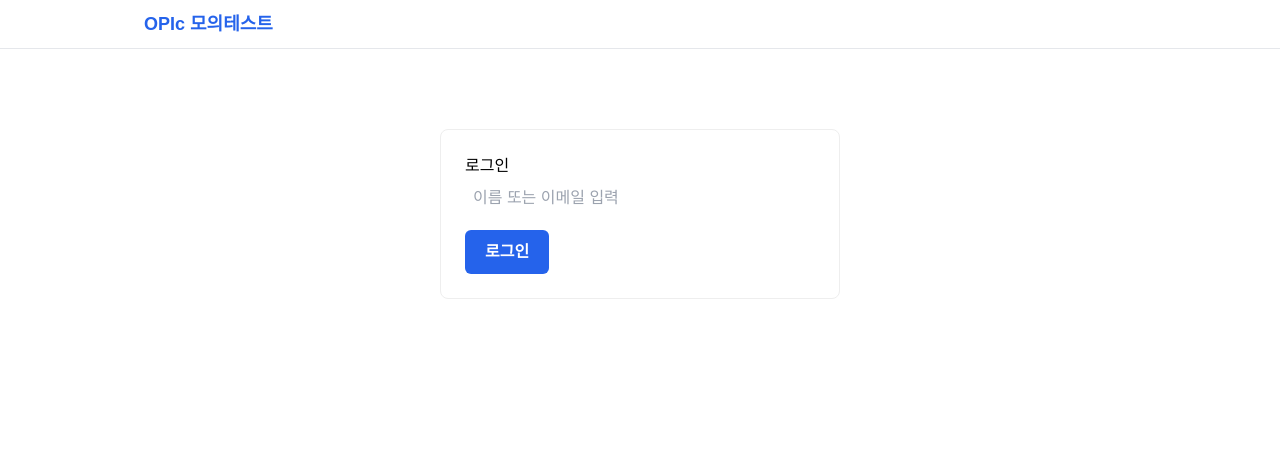
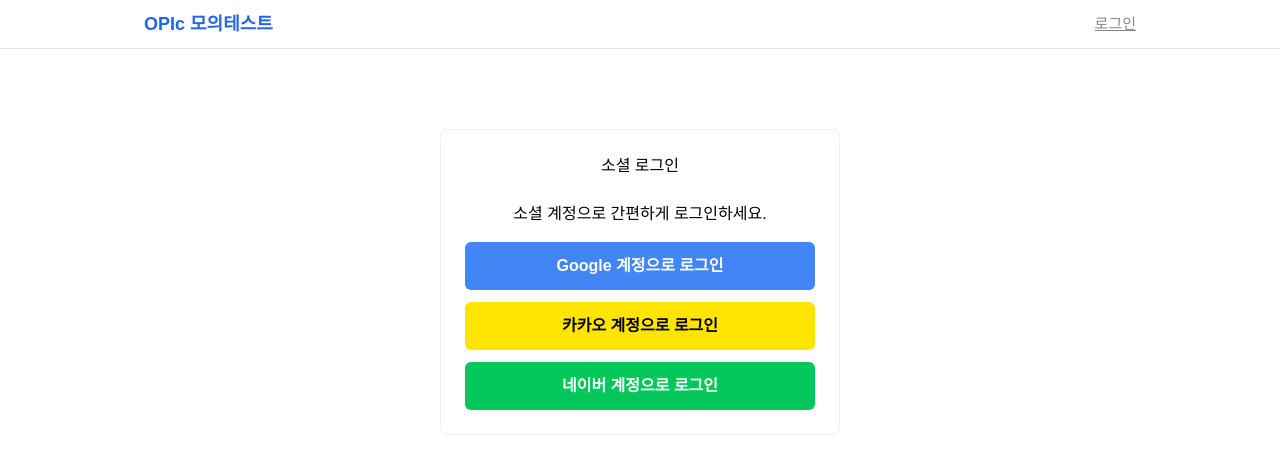
Before and after one commit to dreamwithai/opic-test, a Next.js app: page /login in a window 1280 px wide. Shown: the top 474 px of the page. Built offline with nearby package versions, Linux system fonts and the light colour scheme; no server answers.

Commit message:
feat: Implement social login with NextAuth.js and Supabase

```diff
--- a/app/ClientLayout.tsx
+++ /dev/null
@@ -1,51 +0,0 @@
-"use client";
-import { useEffect, useRef } from "react";
-import { useUserStore } from "./components/useUserStore";
-import { usePathname } from "next/navigation";
-
-export default function ClientLayout({ children }: { children: React.ReactNode }) {
-  const { initFromStorage } = useUserStore();
-  const containerRef = useRef<HTMLDivElement>(null);
-  const pathname = usePathname();
-
-  // Height 동기화 함수
-  const sendHeight = () => {
-    if (containerRef.current && window.parent !== window) {
-      const height = containerRef.current.scrollHeight;
-      window.parent.postMessage({ type: 'setHeight', height }, '*');
-      // console.log('postMessage setHeight', height);
-    }
-  };
-
-  // 부모에게 scrollToTop 요청
-  const sendScrollToTop = () => {
-    if (window.parent !== window) {
-      window.parent.postMessage({ type: 'scrollToTop' }, '*');
-    }
-  };
-
-  useEffect(() => {
-    initFromStorage();
-  }, [initFromStorage]);
-
-  // 경로가 바뀔 때마다 height, scrollToTop 모두 전송
-  useEffect(() => {
-    setTimeout(sendHeight, 100);
-    setTimeout(sendScrollToTop, 120);
-  }, [pathname]);
-
-  useEffect(() => {
-    // 부모가 명시적으로 요청할 때만 응답
-    const handleMessage = (event: MessageEvent) => {
-      if (event.data?.type === 'requestHeight') {
-        sendHeight();
-      }
-    };
-    window.addEventListener('message', handleMessage);
-    return () => {
-      window.removeEventListener('message', handleMessage);
-    };
-  }, []);
-
-  return <div ref={containerRef}>{children}</div>;
-}
--- /dev/null
+++ b/app/api/auth/[...nextauth]/route.ts
@@ -0,0 +1,99 @@
+import NextAuth from "next-auth"
+import GoogleProvider from "next-auth/providers/google"
+import KakaoProvider from "next-auth/providers/kakao"
+import NaverProvider from "next-auth/providers/naver"
+import { supabase } from "@/lib/supabase"
+import { AuthOptions } from "next-auth"
+
+export const authOptions: AuthOptions = {
+  providers: [
+    GoogleProvider({
+      clientId: process.env.GOOGLE_CLIENT_ID!,
+      clientSecret: process.env.GOOGLE_CLIENT_SECRET!,
+    }),
+    KakaoProvider({
+      clientId: process.env.KAKAO_CLIENT_ID!,
+      clientSecret: process.env.KAKAO_CLIENT_SECRET!,
+    }),
+    NaverProvider({
+      clientId: process.env.NAVER_CLIENT_ID!,
+      clientSecret: process.env.NAVER_CLIENT_SECRET!,
+    }),
+  ],
+  callbacks: {
+    async signIn({ user, account, profile }) {
+      if (!user.email) {
+        console.error("Email not found in user profile");
+        return false;
+      }
+
+      try {
+        // 1. 소셜 로그인 사용자가 DB에 있는지 확인
+        let { data: member, error } = await supabase
+          .from('members')
+          .select('*')
+          .eq('email', user.email)
+          .single();
+
+        if (error && error.code !== 'PGRST116') { // PGRST116: 'exact one row' 에러는 없는 경우이므로 무시
+          console.error("Error fetching member:", error);
+          return false; // DB 에러 시 로그인 실패
+        }
+
+        // 2. DB에 없으면 새로 추가
+        if (!member) {
+          const { data: newMember, error: insertError } = await supabase
+            .from('members')
+            .insert([
+              {
+                email: user.email,
+                name: user.name,
+                provider: account?.provider, // 'google', 'kakao', 'naver'
+                type: 'user', // 기본 타입
+              },
+            ])
+            .select()
+            .single();
+
+          if (insertError) {
+            console.error("Error inserting new member:", insertError);
+            return false; // 회원가입 실패 시 로그인 실패
+          }
+          member = newMember;
+        }
+
+        // 3. user 객체에 우리 DB의 id와 type을 추가 (이후 콜백에서 사용)
+        user.id = member.id;
+        user.type = member.type;
+        return true; // 로그인 성공
+
+      } catch (e) {
+        console.error("Sign in callback error", e);
+        return false;
+      }
+    },
+    async jwt({ token, user }) {
+      // signIn 콜백에서 넘겨준 user 정보를 token에 담기
+      if (user) {
+        token.id = user.id;
+        token.type = user.type;
+      }
+      return token;
+    },
+    async session({ session, token }) {
+      // jwt 콜백에서 token에 담은 정보를 session.user에 담기
+      if (session.user) {
+        session.user.id = token.id as string;
+        session.user.type = token.type as string;
+      }
+      return session;
+    },
+  },
+  pages: {
+    signIn: '/login',
+  }
+}
+
+const handler = NextAuth(authOptions)
+
+export { handler as GET, handler as POST }
--- /dev/null
+++ b/app/components/AuthProvider.tsx
@@ -0,0 +1,11 @@
+'use client'
+
+import { SessionProvider } from 'next-auth/react'
+
+export default function AuthProvider({
+  children,
+}: {
+  children: React.ReactNode
+}) {
+  return <SessionProvider>{children}</SessionProvider>
+}
--- a/app/components/LoginInfoHeader.tsx
+++ b/app/components/LoginInfoHeader.tsx
@@ -1,14 +1,15 @@
 "use client";
-import { useEffect } from "react";
 import Link from "next/link";
-import { useUserStore } from './useUserStore';
+import { useSession, signOut } from "next-auth/react";
 
 export default function LoginInfoHeader() {
-  const { member, initFromStorage, logout } = useUserStore();
+  const { data: session, status } = useSession();
+  const user = session?.user;
 
-  useEffect(() => {
-    initFromStorage();
-  }, [initFromStorage]);
+  const handleLogout = (e: React.MouseEvent<HTMLAnchorElement>) => {
+    e.preventDefault();
+    signOut({ callbackUrl: '/' });
+  };
 
   return (
     <header className="bg-white border-b border-gray-200" style={{ marginBottom: 0 }}>
@@ -16,11 +17,13 @@ export default function LoginInfoHeader() {
         <h1 className="text-lg font-bold text-blue-600 cursor-pointer font-sans">
           <Link href="/">OPIc 모의테스트</Link>
         </h1>
-        {member?.name ? (
+        {status === "loading" ? (
+          <div>Loading...</div>
+        ) : user ? (
           <span style={{ color: "#2563eb", fontWeight: 500, fontSize: 15, display: 'flex', alignItems: 'center' }}>
-            {member.name.length > 6 ? `${member.name.slice(0, 6)}...` : member.name} 님
+            {user.name && (user.name.length > 6 ? `${user.name.slice(0, 6)}...` : user.name)} 님
             <span style={{ marginLeft: 16 }}>
-              <a href="#" onClick={logout} style={{ color: '#888', fontWeight: 400, fontSize: 14, marginLeft: 8, textDecoration: 'underline', cursor: 'pointer' }}>
+              <a href="#" onClick={handleLogout} style={{ color: '#888', fontWeight: 400, fontSize: 14, marginLeft: 8, textDecoration: 'underline', cursor: 'pointer' }}>
                 로그아웃
               </a>
             </span>
@@ -30,7 +33,7 @@ export default function LoginInfoHeader() {
               </button>
             </Link>
           </span>
-        ) : member === null ? null : (
+        ) : (
           <span style={{ color: "#888", fontSize: 15 }}>
             <Link href="/login" style={{ textDecoration: 'underline', cursor: 'pointer' }}>
               로그인
@@ -41,14 +44,3 @@ export default function LoginInfoHeader() {
     </header>
   );
 }
-
-export function useScrollToTopOnMount() {
-  useEffect(() => {
-    const isIframe = typeof window !== 'undefined' && window.self !== window.top;
-    if (isIframe) {
-      setTimeout(() => {
-        window.scrollTo(0, 0);
-      }, 30); // 렌더링 이후 스크롤 이동 보장
-    }
-  }, []);
-}
--- a/app/components/useUserStore.ts
+++ /dev/null
@@ -1,55 +0,0 @@
-"use client";
-
-import { create } from 'zustand';
-
-interface Member {
-  id?: number;
-  name?: string;
-  type?: string;
-  [key: string]: any;
-}
-
-interface UserStore {
-  member: Member | null;
-  setMember: (member: Member | null) => void;
-  logout: () => void;
-  initFromStorage: () => void;
-}
-
-export const useUserStore = create<UserStore>((set) => ({
-  member: null,
-  setMember: (member) => {
-    set({ member });
-    if (typeof window !== 'undefined') {
-      if (member) {
-        localStorage.setItem('member', JSON.stringify(member));
-        if (member.type === 'admin') {
-          localStorage.setItem('isAdmin', 'true');
-        } else {
-          localStorage.setItem('isAdmin', 'false');
-        }
-      } else {
-        localStorage.removeItem('member');
-        localStorage.removeItem('isAdmin');
-      }
-    }
-  },
-  logout: () => {
-    set({ member: null });
-    if (typeof window !== 'undefined') {
-      localStorage.removeItem('member');
-      localStorage.removeItem('isAdmin');
-      localStorage.removeItem('userData');
-    }
-  },
-  initFromStorage: () => {
-    if (typeof window !== 'undefined') {
-      const syncMember = () => {
-        const m = localStorage.getItem('member');
-        set({ member: m ? JSON.parse(m) : null });
-      };
-      window.addEventListener('storage', syncMember);
-      syncMember(); // 최초 1회 동기화
-    }
-  },
-}));
--- a/app/layout.tsx
+++ b/app/layout.tsx
@@ -1,26 +1,21 @@
 import './globals.css'
 import type { Metadata } from 'next'
 import LoginInfoHeader from './components/LoginInfoHeader'
-import ClientLayout from './ClientLayout'
+import { Viewport } from 'next'
+import AuthProvider from './components/AuthProvider'
 
 export const metadata: Metadata = {
+  metadataBase: new URL('https://opic-test.vercel.app'),
   title: 'OPIc 모의테스트',
   description: 'OPIc 영어 말하기 모의테스트 - 실전과 같은 환경에서 연습하세요',
   keywords: ['OPIc', '영어 말하기', '모의테스트', '영어 시험', '영어 회화'],
   authors: [{ name: 'OPIc Team' }],
-  viewport: {
-    width: 'device-width',
-    initialScale: 1,
-    maximumScale: 1,
-  },
   icons: {
     icon: '/icon.svg',
     shortcut: '/icon.svg',
     apple: '/icon.svg',
   },
   manifest: '/manifest.json',
-  themeColor: '#2563eb',
-  colorScheme: 'light',
   robots: {
     index: true,
     follow: true,
@@ -33,6 +28,14 @@ export const metadata: Metadata = {
   },
 }
 
+export const viewport: Viewport = {
+  width: 'device-width',
+  initialScale: 1,
+  maximumScale: 1,
+  themeColor: '#2563eb',
+  colorScheme: 'light',
+}
+
 export default function RootLayout({
   children,
 }: {
@@ -41,10 +44,10 @@ export default function RootLayout({
   return (
     <html lang="ko">
       <body>
-        <ClientLayout>
+        <AuthProvider>
           <LoginInfoHeader />
           {children}
-        </ClientLayout>
+        </AuthProvider>
       </body>
     </html>
   )
--- a/app/login/page.tsx
+++ b/app/login/page.tsx
@@ -1,133 +1,67 @@
 'use client';
 
-import { useEffect, useState } from 'react';
-import { useRouter } from 'next/navigation';
-import { supabase } from '@/lib/supabase';
-import { useUserStore } from '../components/useUserStore';
+import { signIn } from 'next-auth/react'
+import { useRouter } from 'next/navigation'
 
 export default function LoginPage() {
-  const [name, setName] = useState('');
-  const [error, setError] = useState('');
-  const [isJWTLoggingIn, setIsJWTLoggingIn] = useState(false);
-  const router = useRouter();
-  const { setMember } = useUserStore();
-
-  // JWT 토큰 자동 로그인 처리
-  useEffect(() => {
-    function handleMessage(event: MessageEvent) {
-      console.log("postMessage 수신:", event);
-      // Origin 검증 (liveklass.com 또는 localhost)
-      const allowedOrigins = [
-        'https://liveklass.com',
-        'https://www.liveklass.com',
-        'http://localhost:3000',
-        'https://localhost:3000',
-        'http://127.0.0.1:3000',
-        'https://127.0.0.1:3000'
-      ];
-      if (!allowedOrigins.some(origin => event.origin.startsWith(origin))) return;
-      if (event.data && event.data.type === 'auth' && event.data.token) {
-        // JWT 토큰에서 사용자 ID 추출
-        try {
-          const parts = event.data.token.split('.');
-          if (parts.length === 3) {
-            const payload = JSON.parse(atob(parts[1]));
-            const receivedUserId = payload.userId;
-            if (receivedUserId) {
-              setIsJWTLoggingIn(true);
-              // 로그인 처리 함수 호출
-              console.log("handleJWTLogin 호출 예정:", receivedUserId);
-              handleJWTLogin(receivedUserId);
-            }
-          }
-        } catch (e) {
-          console.error("JWT 파싱 에러:", e);
-        }
-      }
-    }
-    window.addEventListener('message', handleMessage);
-    return () => window.removeEventListener('message', handleMessage);
-    // eslint-disable-next-line
-  }, []);
-
-  // JWT 로그인 처리 함수
-  const handleJWTLogin = async (userId: string) => {
-    console.log("handleJWTLogin 진입:", userId);
-    const { data, error } = await supabase
-      .from('members')
-      .select('*')
-      .eq('name', userId)
-      .single();
-    console.log("supabase 쿼리 결과:", { data, error });
-    if (error || !data) {
-      setIsJWTLoggingIn(false);
-      console.log("JWT 로그인 실패:", error);
-      return;
-    }
-    setMember(data);
-    console.log("setMember 호출:", data);
-    localStorage.setItem('member', JSON.stringify(data));
-    if (data.type === 'admin') {
-      localStorage.setItem('isAdmin', 'true');
-    } else {
-      localStorage.setItem('isAdmin', 'false');
-    }
-    console.log("메인으로 이동 직전");
-    window.location.replace('/');
-  };
-
-  const handleLogin = async () => {
-    setError('');
-    const { data, error } = await supabase
-      .from('members')
-      .select('*')
-      .eq('name', name)
-      .single();
-    if (error || !data) {
-      setError('회원 정보가 없습니다.');
-      return;
-    }
-    setMember(data);
-    localStorage.setItem('member', JSON.stringify(data));
-    if (data.type === 'admin') {
-      localStorage.setItem('isAdmin', 'true');
-      router.push('/admin');
-    } else {
-      localStorage.setItem('isAdmin', 'false');
-      router.push('/');
-    }
-  };
-
-  if (isJWTLoggingIn) {
-    return <div style={{textAlign:'center',marginTop:100,fontSize:22}}>로딩중...</div>;
-  }
+  const router = useRouter()
 
   return (
-    <div style={{ maxWidth: 400, margin: '80px auto', padding: 24, border: '1px solid #eee', borderRadius: 8 }}>
-      <h2>로그인</h2>
-      <input
-        type="text"
-        value={name}
-        onChange={e => setName(e.target.value)}
-        placeholder="이름 또는 이메일 입력"
-        style={{ padding: 8, width: '100%', marginBottom: 12 }}
-      />
+    <div style={{ maxWidth: 400, margin: '80px auto', padding: 24, border: '1px solid #eee', borderRadius: 8, textAlign: 'center' }}>
+      <h2 style={{ marginBottom: 24 }}>소셜 로그인</h2>
+      <div style={{ marginBottom: 16 }}>
+        <p>소셜 계정으로 간편하게 로그인하세요.</p>
+      </div>
+      <div style={{ display: 'flex', flexDirection: 'column', gap: '12px' }}>
         <button
-        onClick={handleLogin}
+          onClick={() => signIn('google', { callbackUrl: '/' })}
           style={{
-          padding: '10px 20px',
-          background: '#2563eb',
+            padding: '12px 24px',
+            background: '#4285F4',
             color: '#fff',
             border: 'none',
             borderRadius: 6,
             fontWeight: 'bold',
             fontSize: 16,
-          cursor: 'pointer'
+            cursor: 'pointer',
+            width: '100%',
           }}
         >
-        로그인
+          Google 계정으로 로그인
         </button>
-      {error && <div style={{ color: 'red', marginTop: 12 }}>{error}</div>}
+        <button
+          onClick={() => signIn('kakao', { callbackUrl: '/' })}
+          style={{
+            padding: '12px 24px',
+            background: '#FEE500',
+            color: '#000000',
+            border: 'none',
+            borderRadius: 6,
+            fontWeight: 'bold',
+            fontSize: 16,
+            cursor: 'pointer',
+            width: '100%',
+          }}
+        >
+          카카오 계정으로 로그인
+        </button>
+        <button
+          onClick={() => signIn('naver', { callbackUrl: '/' })}
+          style={{
+            padding: '12px 24px',
+            background: '#03C75A',
+            color: '#fff',
+            border: 'none',
+            borderRadius: 6,
+            fontWeight: 'bold',
+            fontSize: 16,
+            cursor: 'pointer',
+            width: '100%',
+          }}
+        >
+          네이버 계정으로 로그인
+        </button>
       </div>
-  );
+    </div>
+  )
 }
```
Also changed, not shown: app/question-type/page.tsx (+1 -10 lines), types/next-auth.d.ts (added, +22 -0 lines). Lines whose indentation alone changed are shown as unchanged.
